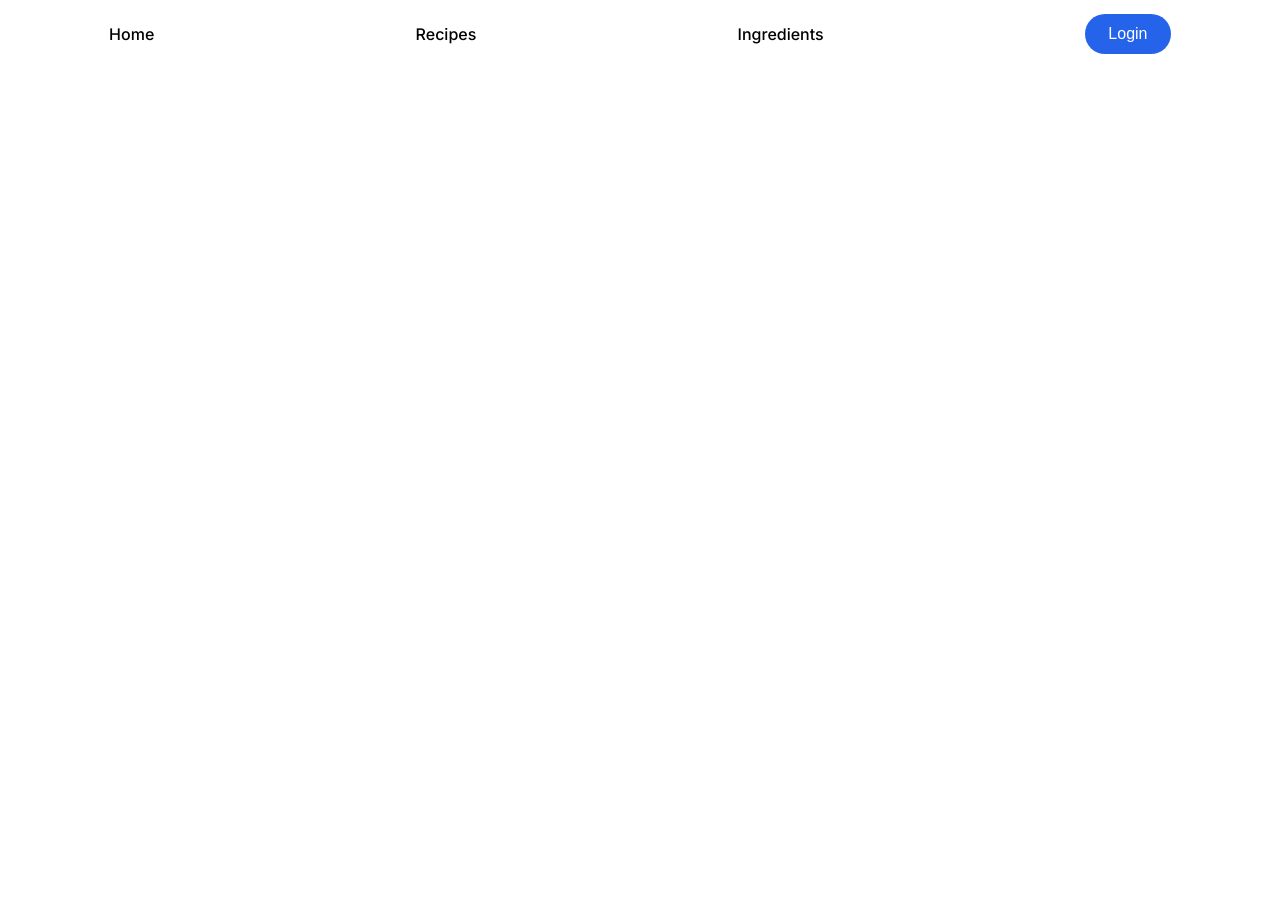
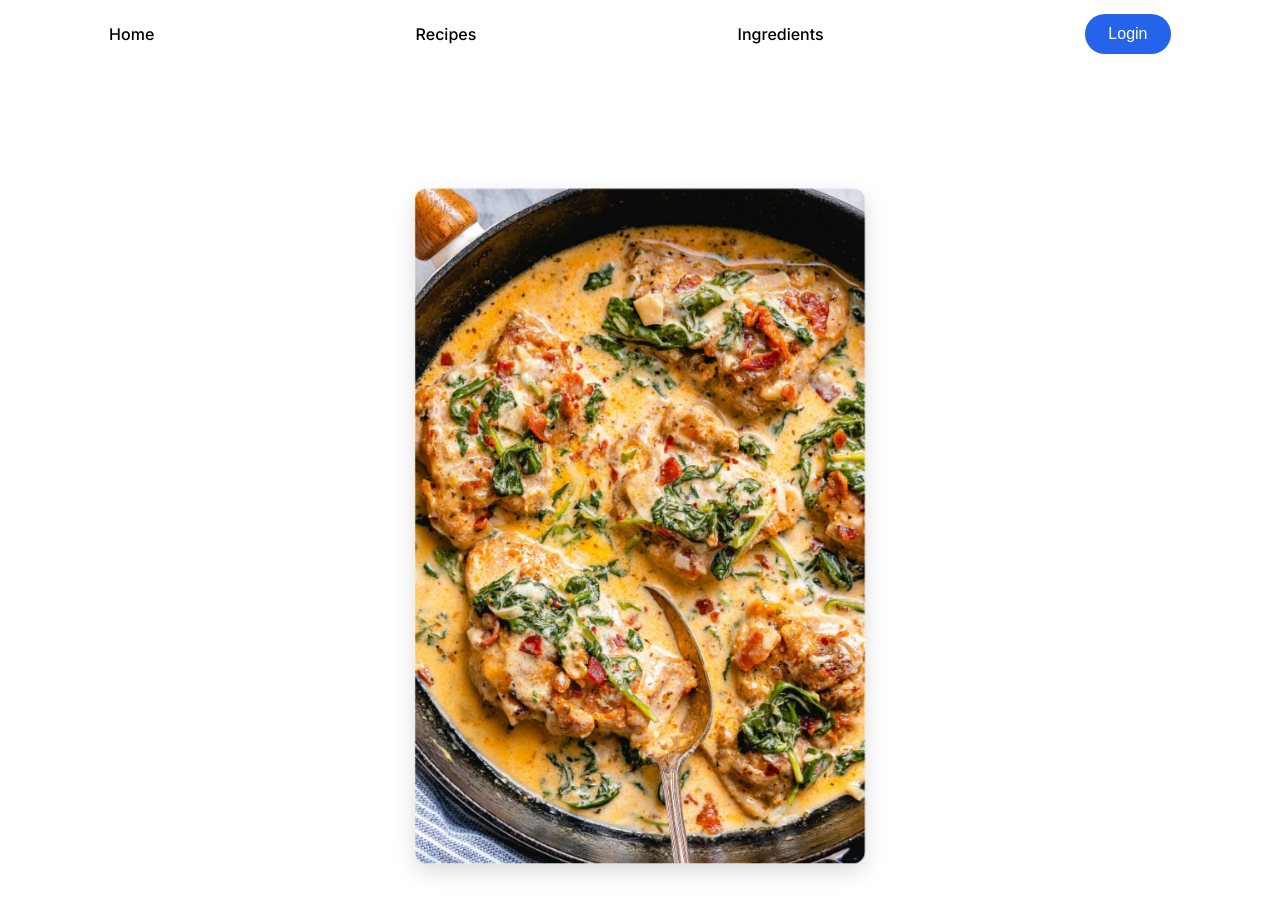
Before and after one commit to gluzandii/Recipe-Viewer, a React (Vite) app in the folder frontend-rv/: page / in a window 1280 px wide. Shown: the top 914 px of the page. Before the commit the page ends 800 px from the top, so only its background shows below. Built offline with nearby package versions, Linux system fonts and the light colour scheme.

Commit message:
Added pic.
The pic coems up into the screen and animates smoothly.

Next to do add text around it.

```diff
--- a/frontend-rv/src/pages/home/Home.module.scss
+++ b/frontend-rv/src/pages/home/Home.module.scss
@@ -38,3 +38,32 @@
   background-color: #1a3fb8;
   transform: scale(1.05);
 }
+
+.frontImageWrapper {
+  display: flex;
+  justify-content: center;
+  margin-top: 1rem;
+}
+
+.frontImage {
+  width: 70%;
+  max-width: 600px;
+  height: auto;
+  border-radius: 16px;
+  object-fit: cover;
+  box-shadow: 0 10px 30px rgba(0, 0, 0, 0.15);
+  transform: scale(0.75) translateY(40px);
+  opacity: 0;
+  animation: popUp 0.6s ease-out forwards;
+}
+
+@keyframes popUp {
+  from {
+    opacity: 0;
+    transform: scale(0.6) translateY(40px);
+  }
+  to {
+    opacity: 1;
+    transform: scale(0.75) translateY(0);
+  }
+}
--- a/frontend-rv/src/pages/home/Home.tsx
+++ b/frontend-rv/src/pages/home/Home.tsx
@@ -1,4 +1,5 @@
 import styles from "./Home.module.scss"
+import pic from "../../assets/recipe-home.jpg"
 
 export default function Home() {
     return (
@@ -9,6 +10,14 @@ export default function Home() {
                 <p>Ingredients</p>
                 <button className={styles.loginButton}>Login</button>
             </nav>
+            <div className={styles.frontImageWrapper}>
+                <img
+                    src={pic}
+                    alt="Yummy food pic failed to load :("
+                    className={styles.frontImage}
+                />
+            </div>
+
         </main>
     );
 }
```
Also changed, not shown: frontend-rv/src/assets/recipe-home.jpg (added).
